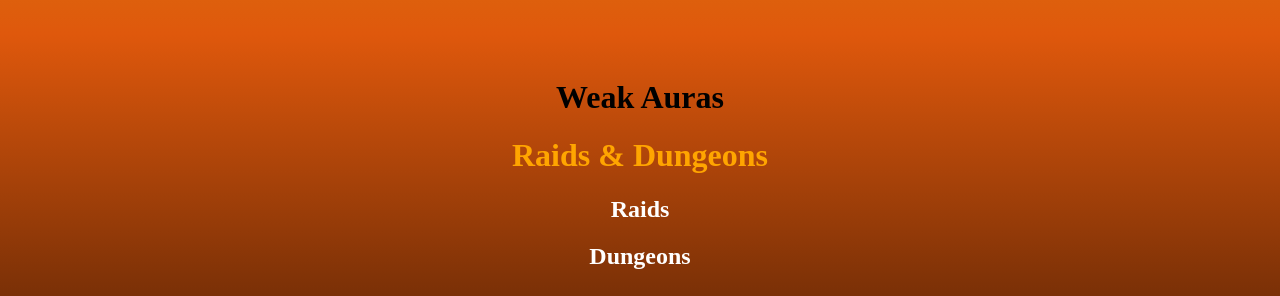
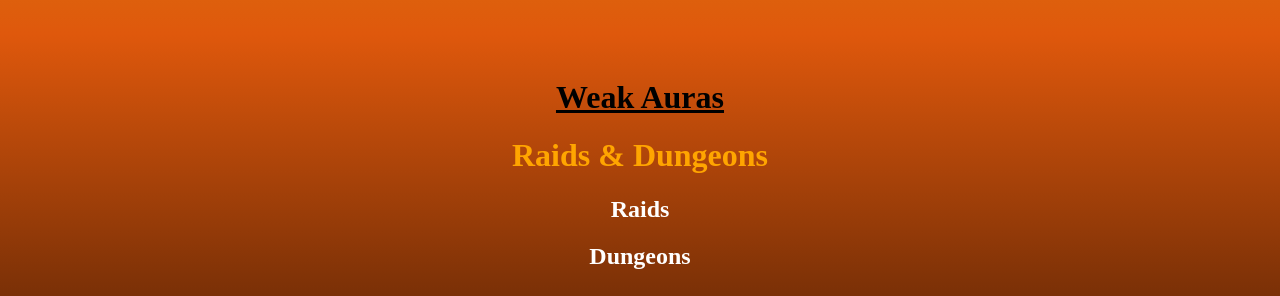
Before and after one commit to SEguild/seguild.github.io, a Jekyll site: the page wa/weakauras.html, which Jekyll copies as it is, in a window 1280 px wide. Shown: the part 231-527 px from the top of the page. Built offline with Jekyll 4.4.1, drawn with Linux system fonts in a browser that asks for light colours; a script that is not in the unit is left out.

Commit message:
Update weakauras.html

```diff
--- a/wa/weakauras.html
+++ b/wa/weakauras.html
@@ -8,7 +8,7 @@
   <body>
     <div class="centerScreen">
       <div>
-        <h1 border-bottom: 3px solid black class="titleColor">Weak Auras</h1>
+        <h1 class="titleColor"><u>Weak Auras</u></h1>
         <div>
           <h1>Raids & Dungeons</h1>
           <h2>Raids</h2>
```
